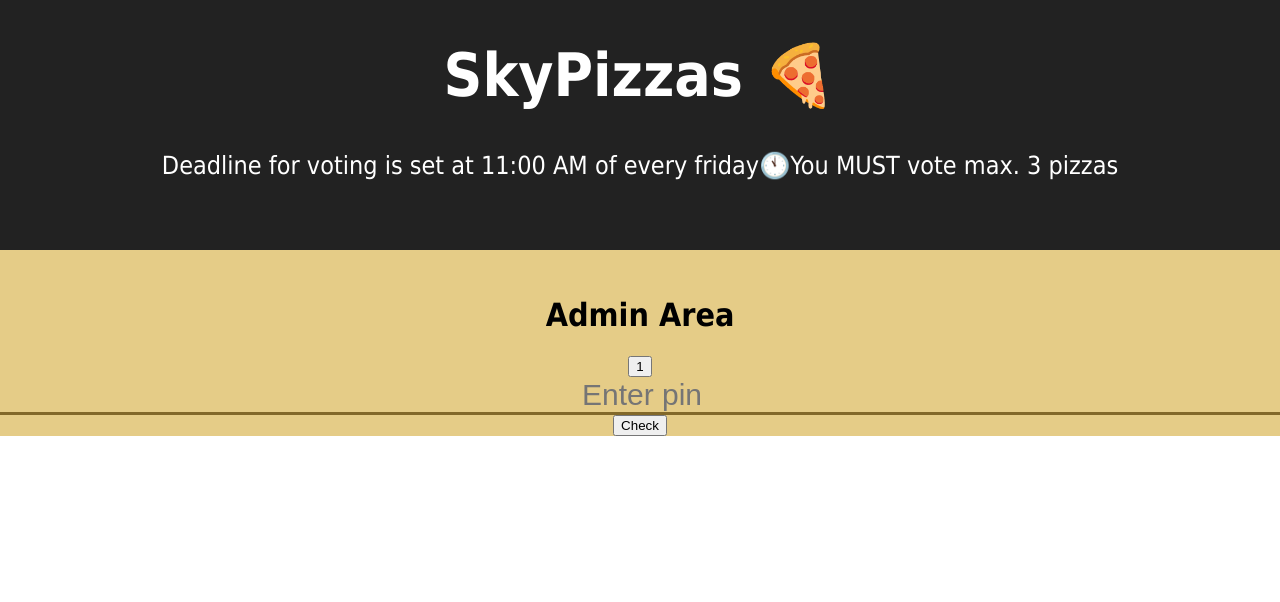
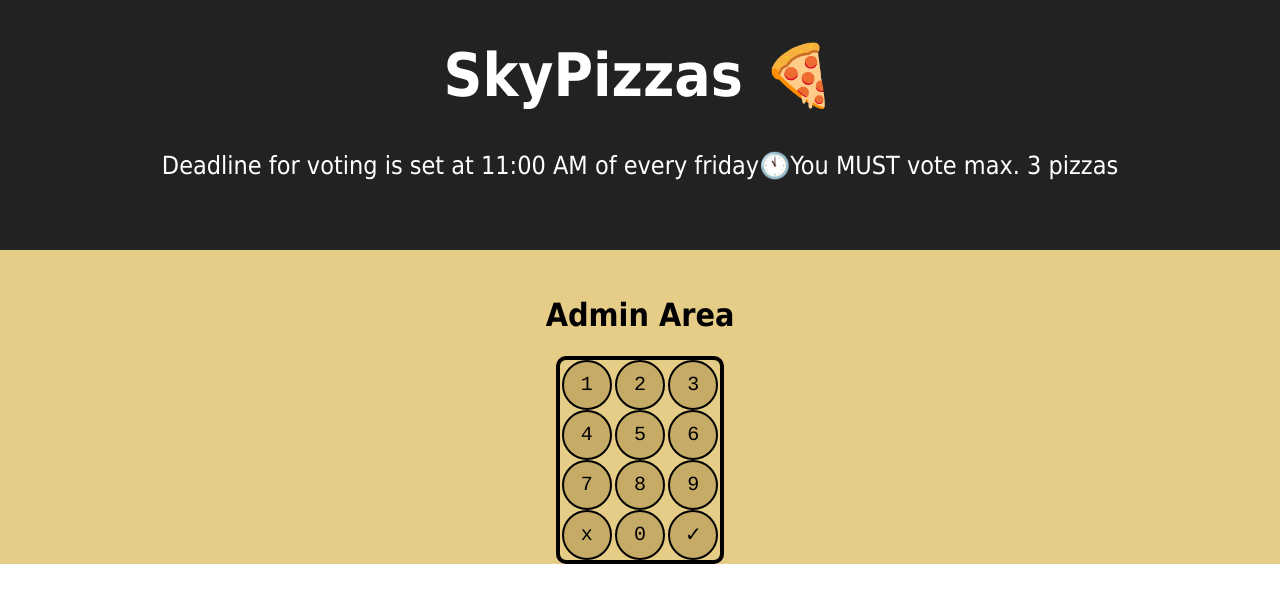
Before and after one commit to agandia9/Skypizzas, a React (Create React App) app in the folder client/: page /admin in a window 1280 px wide. Shown: the top 602 px of the page. Built offline with nearby package versions, Linux system fonts and the light colour scheme; a web font is replaced by a local one.

Commit message:
add pinpanel

```diff
--- a/client/src/components/AdminPlace/PinPanel/PinPanel.css
+++ b/client/src/components/AdminPlace/PinPanel/PinPanel.css
@@ -1,6 +1,23 @@
 .container-pin-panel{
+    margin:auto;
+    border: 4px solid black;
+    border-radius: 10px;
     display: flex;
+    flex-wrap: wrap;
+	justify-content: space-around;
+    width: 160px;
 }
-.container-pin-panel button{
+.round-button{
+    border: 2px solid black;
     border-radius: 25px;
+    font-family: Courier;
+    font-size: 20px;
+    background-color: #c6ab67;
+    width: 50px;
+    height: 50px;
+    outline: none;
 }
+.round-button:hover{
+    background-color: #978557;
+    color:white;
+}
--- a/client/src/components/AdminPlace/PinPanel/index.js
+++ b/client/src/components/AdminPlace/PinPanel/index.js
@@ -2,10 +2,40 @@ import React, {Component} from 'react'
 import './PinPanel.css'
 
 class PinPanel extends Component{
+    constructor(){
+        super()
+        this.state={
+            pin: ''
+        }
+    }
+    addNumber=(e)=>{
+        e.preventDefault()
+        const pin = this.state.pin + e.target.value
+        this.setState({pin})
+    }
+    clearPin=(e)=>{
+        e.preventDefault()
+        this.setState({pin:''})
+    }
+    checkPin =(e)=>{
+        e.preventDefault()
+        this.props.checkPin(this.state.pin)
+    }
     render(){
         return(
-            <div className=".container-pin-panel">
-                <button>1</button>
+            <div className="container-pin-panel">
+                <button value="1" className="round-button" onClick={this.addNumber}>1</button>
+                <button value="2" className="round-button" onClick={this.addNumber}>2</button>
+                <button value="3" className="round-button" onClick={this.addNumber}>3</button>
+                <button value="4" className="round-button" onClick={this.addNumber}>4</button>
+                <button value="5" className="round-button" onClick={this.addNumber}>5</button>
+                <button value="6" className="round-button" onClick={this.addNumber}>6</button>
+                <button value="7" className="round-button" onClick={this.addNumber}>7</button>
+                <button value="8" className="round-button" onClick={this.addNumber}>8</button>
+                <button value="9" className="round-button" onClick={this.addNumber}>9</button>
+                <button className="round-button" onClick={this.clearPin}>x</button>
+                <button value="0" className="round-button" onClick={this.addNumber}>0</button>
+                <button className="round-button" onClick={this.checkPin}>✓</button>
             </div>
         )
     }
--- a/client/src/components/AdminPlace/index.js
+++ b/client/src/components/AdminPlace/index.js
@@ -15,9 +15,8 @@ class AdminPlace extends Component{
         const pin = e.target.value
         this.setState({pin})
     }
-    checkPin = (e) =>{
-        e.preventDefault()
-        var obj = {pin: this.state.pin}
+    checkPin = (pin) =>{
+        var obj = {pin}
         var data = JSON.stringify(obj)
         fetch('http://192.168.0.11:8080/admin/pin',{
 						method: "post",
@@ -29,6 +28,7 @@ class AdminPlace extends Component{
                 .then(res=>{
                     return res.json()
                 }).then(res=>{
+                    console.log(res)
                     if(res.status ==='OK'){
                         this.setState({showPanel: true})
                     }
@@ -46,10 +46,8 @@ class AdminPlace extends Component{
     render(){
         return(
             <div className="Pizzas-menu">
-                <h1>Admin Area</h1>
-                <PinPanel />
-                <input type="password" placeholder="Enter pin" onChange={this.changePin}/>
-                <button onClick={this.checkPin}>Check</button>
+                <h1 onClick={this.countUp}>Admin Area</h1>
+                <PinPanel checkPin={this.checkPin}/>
                 {(this.state.showPanel) ?
                 <button onClick={this.resetVotes}>Reset Votes</button>
                 :
```
